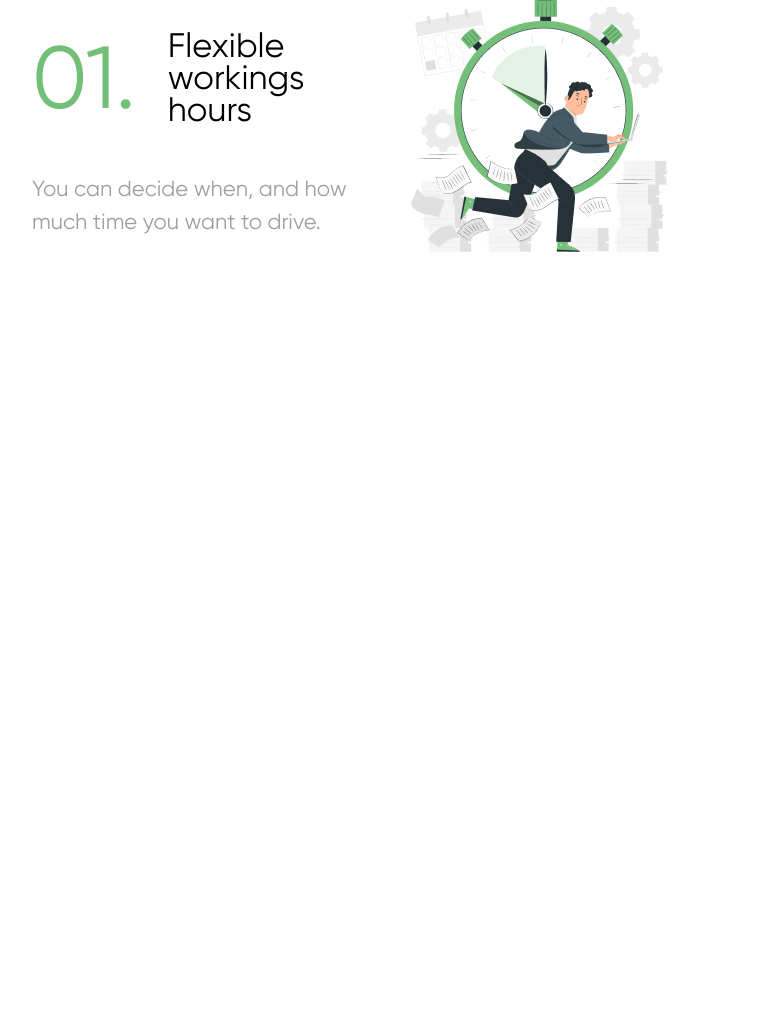
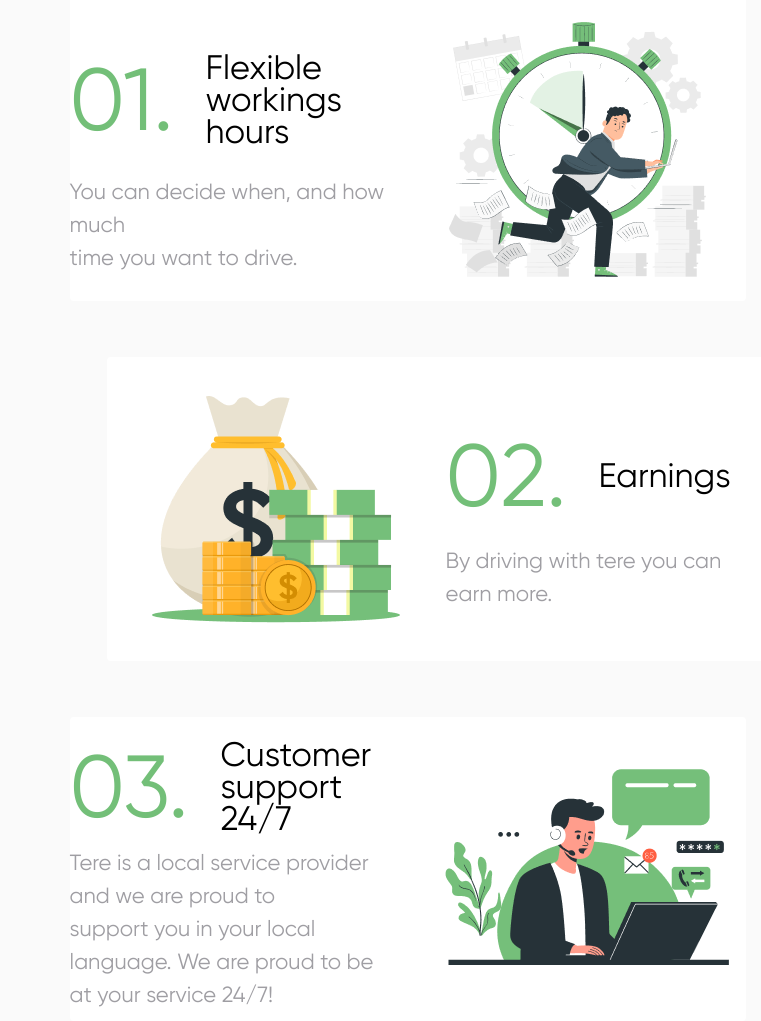
Before and after one commit to RazumauMikita/landing-2, a website: page src/index.html in a window 1280 px wide. Shown: the part 2096-3117 px from the top of the page, without its empty margins (232-993 px from the left). Before the commit the page ends 2348 px from the top, so only its background shows below. Drawn offline with nearby package versions, Linux system fonts and the light colour scheme; files that its build step writes are made by us from their sources; files whose address does not match are found by name.

Commit message:
feat: finish benefits section

```diff
--- a/src/index.html
+++ b/src/index.html
@@ -210,22 +210,21 @@
         </div>
       </div>
     </section>
-    <section class="container mx-auto px-5 lg:px-28">
+    <section class="container mx-auto px-5 lg:px-28 bg-grayUltraLight">
       <h1 class="text-lg lg:text-[46px] uppercase text-center">
         <span class="text-green">Tere</span>
         benefits
       </h1>
-      <ul
-        class="flex flex-col lg:flex-row flex-wrap w-full lg:w-[90%] items-center"
-      >
+      <ul class="gap-14 flex flex-col flex-wrap w-full items-center">
         <li
-          class="bg-white rounded grid grid-cols-1 items-center gap-7 lg:grid-cols-2 lg:w-full lg:gap-0"
+          class="lg:h-[304px] bg-white rounded grid grid-cols-1 items-center gap-7 lg:grid-cols-2 lg:w-full lg:gap-0"
+          style="width: 90%"
         >
           <div
-            class="flex items-center justify-around lg:justify-start lg:gap-8"
+            class="leading-8 flex items-center justify-around lg:justify-start lg:gap-8 lg:place-self-end lg:justify-self-start"
           >
             <p class="text-green text-ml lg:text-mlg">01.</p>
-            <p class="text-lg lg:text-elg leading-6 lg:leading-8">
+            <p class="text-lg lg:text-elg">
               Flexible <br />
               workings hours
             </p>
@@ -236,7 +235,54 @@
           <p
             class="text-grayLight text-xs lg:text-xlg text-center lg:text-start"
           >
-            You can decide when, and how much time you want to drive.
+            You can decide when, and how much<br />
+            time you want to drive.
+          </p>
+        </li>
+
+        <li
+          style="width: 90%"
+          class="lg:h-[304px] self-end bg-white rounded grid grid-cols-1 items-center gap-7 lg:grid-cols-2 lg:w-full lg:gap-0"
+        >
+          <div
+            class="grid_text leading-8 flex items-center justify-around lg:justify-start lg:gap-8 lg:place-self-end lg:justify-self-start"
+          >
+            <p class="text-green text-ml lg:text-mlg">02.</p>
+            <p class="text-lg lg:text-elg">Earnings</p>
+          </div>
+          <div class="grid_image mx-auto p lg:row-span-2">
+            <img src="./public/img/benefits-2.png" alt="" />
+          </div>
+          <p
+            class="grid_text2 text-grayLight text-xs lg:text-xlg text-center lg:text-start"
+          >
+            By driving with tere you can <br />
+            earn more.
+          </p>
+        </li>
+
+        <li
+          style="width: 90%"
+          class="lg:h-[304px] bg-white rounded grid grid-cols-1 items-center gap-7 lg:grid-cols-2 lg:w-full lg:gap-0"
+        >
+          <div
+            class="leading-8 flex items-center justify-around lg:justify-start lg:gap-8 lg:place-self-end lg:justify-self-start"
+          >
+            <p class="text-green text-ml lg:text-mlg">03.</p>
+            <p class="text-lg lg:text-elg">
+              Customer <br />
+              support 24/7
+            </p>
+          </div>
+          <div class="mx-auto p lg:row-span-2">
+            <img src="./public/img/benefits-3.png" alt="" />
+          </div>
+          <p
+            class="text-grayLight text-xs lg:text-xlg text-center lg:text-start"
+          >
+            Tere is a local service provider and we are proud to <br />support
+            you in your local language. We are proud to be<br />
+            at your service 24/7!
           </p>
         </li>
       </ul>
--- a/src/input.css
+++ b/src/input.css
@@ -89,6 +89,21 @@
   }
 }
 
+@media (min-width: 768px) {
+  .grid_text {
+    grid-column: 2;
+    grid-row: 1;
+    justify-self: center;
+  }
+  .grid_image {
+    grid-column: 1;
+    grid-row: 1;
+  }
+  .grid_text2 {
+    grid-column: 2;
+    grid-row: 2;
+  }
+}
 .active-point {
   opacity: 1;
 }
```
